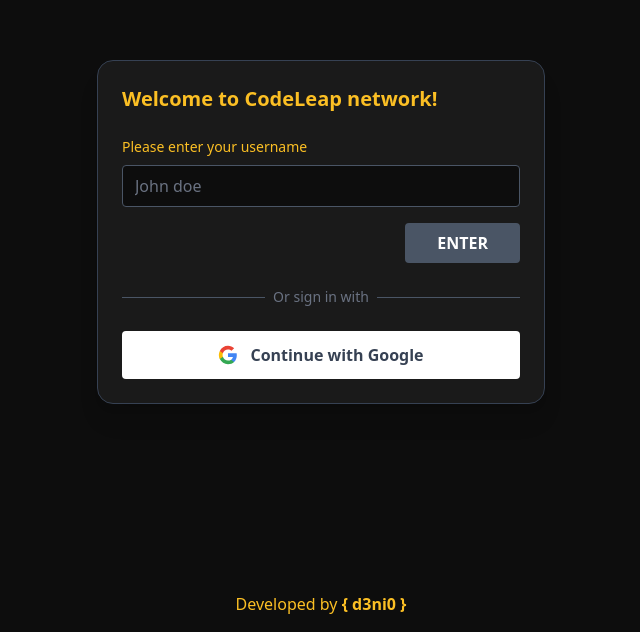
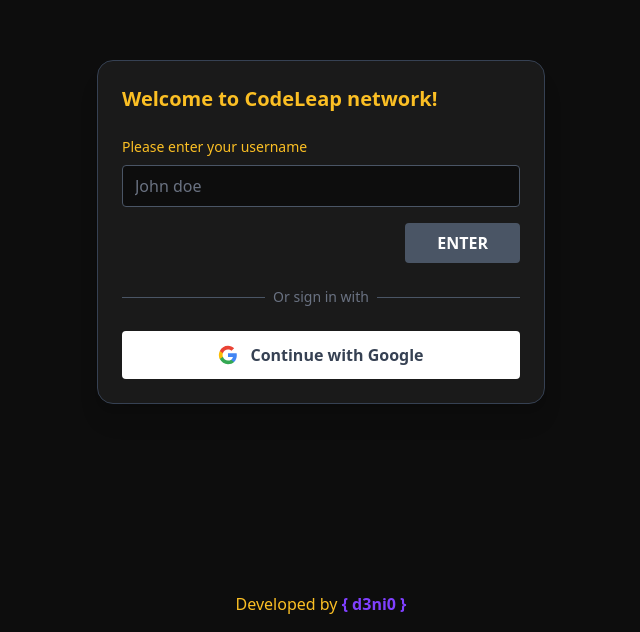
Before and after one commit to d3ni0/codeleap-test, a React (Vite) app: page / in a window 1280 px wide. Shown: the part 168-800 px from the top of the page, without its empty margins (319-959 px from the left). Built offline with nearby package versions, Linux system fonts and the light colour scheme; no server answers.

Commit message:
docs: add branding and demo link

```diff
--- a/src/App.jsx
+++ b/src/App.jsx
@@ -101,7 +101,8 @@
               href="https://d3ni0.dev"
               target="_blank"
               rel="noopener noreferrer"
-              className="font-bold text-dark-yellow hover:text-codeleap-blue transition-all duration-300 hover:scale-110 inline-block"
+              className="font-bold hover:opacity-80 transition-all duration-300 hover:scale-110 inline-block"
+              style={{ color: '#8040FF' }}
             >
               {'{ d3ni0 }'}
             </a>
--- a/src/components/SignupModal.jsx
+++ b/src/components/SignupModal.jsx
@@ -114,7 +114,8 @@
               href="https://d3ni0.dev"
               target="_blank"
               rel="noopener noreferrer"
-              className="font-bold text-dark-yellow hover:text-codeleap-blue transition-all duration-300 hover:scale-110 inline-block"
+              className="font-bold text-dark-yellow hover:opacity-80 transition-all duration-300 hover:scale-110 inline-block"
+              style={{ color: '#8040FF' }}
             >
               {'{ d3ni0 }'}
             </a>
```
Also changed, not shown: 1 other file (tests, documents, lock files or other folders).
